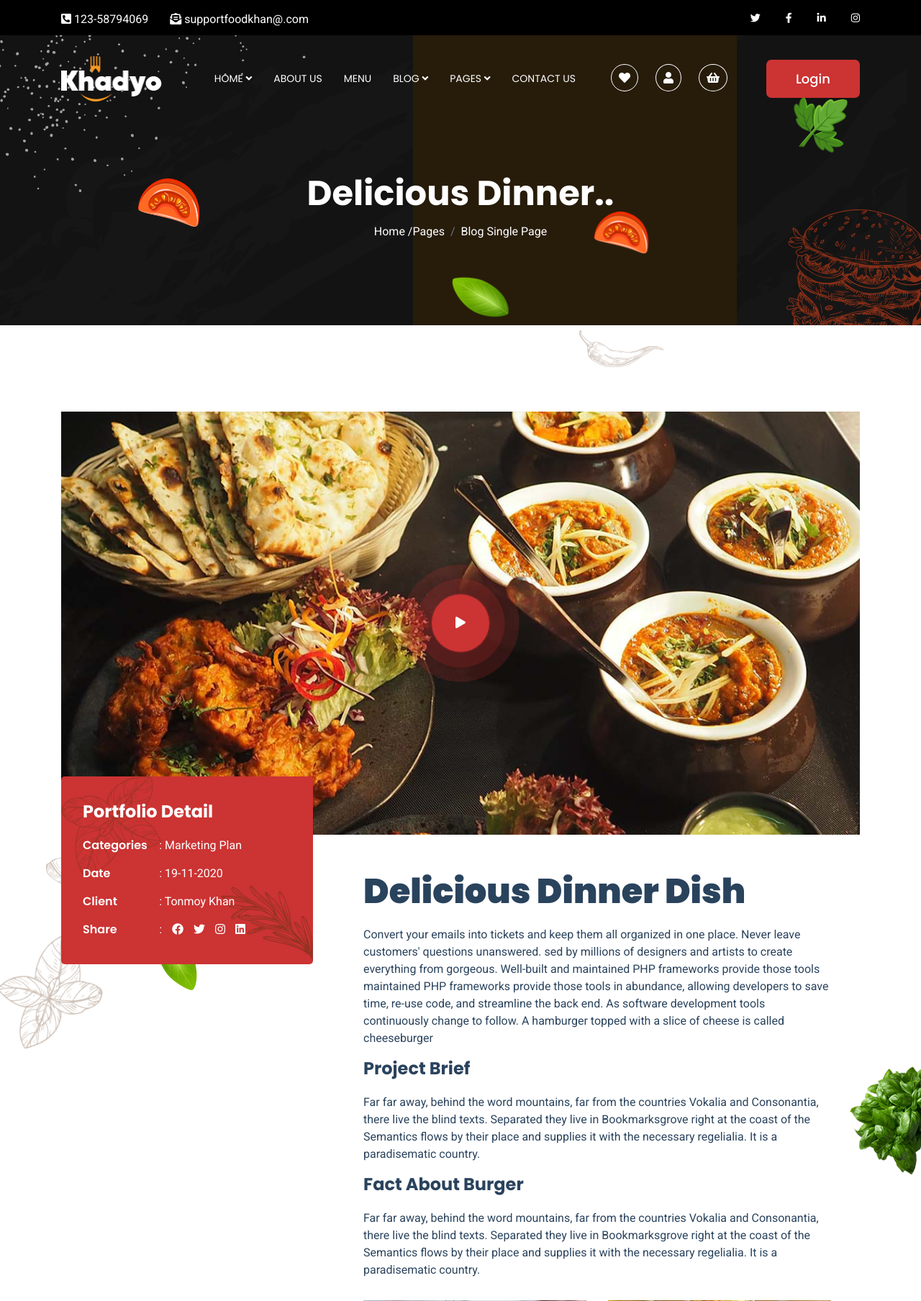
After one commit to duongnx97/Khadyo, a PHP site: page /single-dish.html in a window 1280 px wide. The commit adds this page. Shown: the top 1808 px of the page at 72% size. Run offline with PHP 8.4, Linux system fonts and the light colour scheme.

Commit message:
update new single dish page

```diff
--- a/css/style.css
+++ b/css/style.css
@@ -2862,6 +2862,116 @@ ul.slick-dots {
 .blog-content-section.blog-details-page .blog-comment-form button {
   font-size: 16px; }
 
+/*  Single Dish Page  */
+.portfolio-banner {
+  position: relative; }
+  .portfolio-banner .banner-shapes img {
+    width: inherit; }
+  .portfolio-banner .banner-shapes .bs1 {
+    position: absolute;
+    top: 1%;
+    right: 28%; }
+  .portfolio-banner .banner-shapes .bs2 {
+    position: absolute;
+    top: 50%;
+    right: 16%; }
+  .portfolio-banner .inner-portfolio-box {
+    position: relative; }
+    .portfolio-banner .inner-portfolio-box .play-btn {
+      position: absolute;
+      top: 50%;
+      left: 50%;
+      transform: translate(-50%, -50%);
+      width: 80px;
+      height: 80px;
+      line-height: 80px;
+      display: block;
+      background: #cc3333;
+      text-align: center;
+      border-radius: 50%;
+      color: #ffffff; }
+
+.portfolio-info {
+  position: relative; }
+  .portfolio-info h2 {
+    font-weight: 900; }
+  .portfolio-info p {
+    margin-top: 20px; }
+  .portfolio-info .portfolio-shapes img {
+    width: inherit; }
+  .portfolio-info .portfolio-shapes .ps1 {
+    position: absolute;
+    top: 0;
+    left: 5%; }
+  .portfolio-info .portfolio-shapes span.ps2 {
+    position: absolute;
+    top: 11%;
+    left: 17%; }
+  .portfolio-info .portfolio-shapes span.ps3 {
+    position: absolute;
+    top: 12%;
+    left: 0;
+    transform: rotate(524deg); }
+  .portfolio-info .portfolio-shapes span.ps4 {
+    position: absolute;
+    top: 26%;
+    right: 0; }
+  .portfolio-info .portfolio-shapes span.ps5 {
+    position: absolute;
+    bottom: 0;
+    right: 0; }
+  .portfolio-info .portfolio-info-left {
+    position: relative;
+    background: #cc3333;
+    border-radius: 5px;
+    padding: 35px 25px 21px 30px;
+    color: #ffffff;
+    margin-top: -23%; }
+    .portfolio-info .portfolio-info-left .cat-pos {
+      position: absolute;
+      left: 36%; }
+      .portfolio-info .portfolio-info-left .cat-pos .social-icon {
+        transition: .5s; }
+        .portfolio-info .portfolio-info-left .cat-pos .social-icon:hover {
+          color: #ff9933; }
+    .portfolio-info .portfolio-info-left img {
+      width: inherit; }
+    .portfolio-info .portfolio-info-left .s1 {
+      position: absolute;
+      top: 0;
+      left: 0;
+      z-index: 33; }
+    .portfolio-info .portfolio-info-left .s2 {
+      position: absolute;
+      bottom: 0;
+      right: 0;
+      z-index: 33; }
+    .portfolio-info .portfolio-info-left h5 {
+      color: #ffffff;
+      position: relative;
+      z-index: 40;
+      margin-bottom: 20px; }
+    .portfolio-info .portfolio-info-left li {
+      margin-bottom: 15px;
+      text-transform: capitalize;
+      font-weight: 600 !important;
+      position: relative;
+      z-index: 111;
+      font-family: "Poppins", sans-serif; }
+      .portfolio-info .portfolio-info-left li span {
+        font-weight: 400;
+        font-family: "Roboto", sans-serif; }
+        .portfolio-info .portfolio-info-left li span a {
+          color: #ffffff;
+          margin-left: 10px; }
+          .portfolio-info .portfolio-info-left li span a:hover {
+            transform: rotate(45deg); }
+  .portfolio-info .portfolio-info-right {
+    padding: 50px 40px; }
+    .portfolio-info .portfolio-info-right .inner-portfolio-gallery img {
+      width: inherit;
+      margin-bottom: 20px; }
+
 /* Contact Page */
 .writeto-us {
   position: relative; }
--- a/scss/main.scss
+++ b/scss/main.scss
@@ -16,6 +16,7 @@
 @import 'pages/menu';
 @import 'pages/blog';
 @import 'pages/blogdetail';
+@import 'pages/singledish';
 @import 'pages/contact';
 @import 'pages/404';
 @import 'pages/comingsoon';
--- /dev/null
+++ b/single-dish.html
@@ -0,0 +1,346 @@
+<!DOCTYPE html>
+<html lang="en">
+
+<head>
+    <!-- Required Meta Tags -->
+    <meta charset="UTF-8">
+    <meta http-equiv="X-UA-Compatible" content="IE=edge">
+    <meta name="viewport" content="width=device-width, initial-scale=1.0">
+    <!-- Page Title -->
+    <title>Khadyo - Single Dish</title>
+    <!-- Favicon Icon -->
+    <link rel="shortcut icon" href="images/logo/favicon.png">
+    <!-- CSS Files -->
+    <link rel="stylesheet" href="css/animate.css">
+    <link rel="stylesheet" href="css/meanmenu.min.css">
+    <link rel="stylesheet" href="css/bootstrap.min.css">
+    <link rel="stylesheet" href="css/font-awsome-all.min.css">
+    <link rel="stylesheet" href="css/magnific-popup.css">
+    <link rel="stylesheet" href="css/slick.css">
+    <link rel="stylesheet" href="css/style.css">
+</head>
+
+<body>
+    <!-- Preloader Starts -->
+    <div class="preloader" id="preloader">
+        <div class="preloader-inner">
+            <div class="spinner">
+                <div class="bounce1"></div>
+                <div class="bounce2"></div>
+                <div class="bounce3"></div>
+            </div>
+        </div>
+    </div>
+    <!-- header -->
+    <header>
+        <!-- header-top -->
+        <div class="header-top">
+            <div class="container">
+                <div class="row">
+                    <div class="col-lg-12 col-md-12 col-12 d-flex flex-wrap justify-content-between">
+                        <div class="contact-box">
+                            <span> <a href="#"><i class="fas fa-phone-square-alt"></i> 123-58794069</a> </span>
+                            <span> <a href="#"><i class="fas fa-envelope-open-text"></i> supportfoodkhan@.com</a></span>
+                        </div>
+                        <div class="social-box">
+                            <span><a href="#"><i class="fab fa-twitter"></i></a></span>
+                            <span><a href="#"><i class="fab fa-facebook-f"></i></a></span>
+                            <span><a href="#"><i class="fab fa-linkedin-in"></i></a></span>
+                            <span><a href="#"><i class="fab fa-instagram"></i></a></span>
+                        </div>
+                    </div>
+                </div>
+            </div>
+        </div>
+        <!-- header-bottom -->
+        <div class="header-bottom margin-top-20">
+            <div class="container position-relative">
+                <div class="row d-flex align-items-center">
+                    <div class="col-lg-2 col-md-2 col-sm-2 col-3">
+                        <div class="logo">
+                            <a href="index.html"> <img src="images/logo/logo.png" alt="logo"></a>
+                        </div>
+                    </div>
+                    <div class="col-lg-6 d-none d-lg-block">
+                        <nav id="mobile-menu">
+                            <ul class="main-menu">
+                                <li><a href="#">home <span><i class="fas fa-angle-down"></i></span></a>
+                                    <ul class="submenu">
+                                        <li><a href="index.html">home-1</a></li>
+                                        <li><a href="homepage2.html">home-2</a></li>
+                                        <li><a href="homepage3.html">home-3</a></li>
+                                    </ul>
+                                </li>
+                                <li><a href="about.html">about us</a></li>
+                                <li><a href="menu.html">menu</a></li>
+                                <li><a href="#">blog <span><i class="fas fa-angle-down"></i></span></a>
+                                    <ul class="submenu">
+                                        <li><a href="blog.html">blog</a></li>
+                                        <li><a href="blog-single.html">single blog</a></li>
+                                    </ul>
+                                </li>
+                                <li><a href="#">pages <span><i class="fas fa-angle-down"></i></span></a>
+                                    <ul class="submenu">
+                                        <li><a href="checkout.html">checkout page</a></li>
+                                        <li><a href="single-dish.html">single dish page</a></li>
+                                        <li><a href="food-page.html">food page</a></li>
+                                        <li><a href="food-page2.html">food page 2</a></li>
+                                        <li><a href="shopping-cart.html">shopping cart page</a></li>
+                                        <li><a href="single-food.html">single food page</a></li>
+                                        <li><a href="gallery.html">gallery page</a></li>
+                                        <li><a href="login.html">login page</a></li>
+                                        <li><a href="signup.html">signup page</a></li>
+                                        <li><a href="404.html">404 page</a></li>
+                                    </ul>
+                                </li>
+                                <li><a href="contact.html">contact us</a></li>
+                            </ul>
+                        </nav>
+                    </div>
+                    <div class="col-lg-4 col-md-9 col-8">
+                        <div class="customer-area">
+                            <span>
+                                <a href="#"><i class="fas fa-heart"></i></a>
+                            </span>
+                            <span>
+                                <a href="#"><i class="fas fa-user"></i></a>
+                            </span>
+                            <span>
+                                <a href="shopping-cart.html"><i class="fas fa-shopping-basket"></i></a>
+                            </span>
+                            <a href="login.html" class="btn">login</a>
+                        </div>
+                    </div>
+                </div>
+                <!-- mobile-menu -->
+                <div class="mobile-menu"></div>
+            </div>
+        </div>
+    </header>
+
+    <!-- breadcrumb-area -->
+    <div class="banner-area breadcrumb-area padding-top-120 padding-bottom-90">
+        <div class="bread-shapes">
+            <span class="b-shape-1 item-bounce"><img src="images/img/5.png" alt=""></span>
+            <span class="b-shape-2"><img src="images/img/6.png" alt=""></span>
+            <span class="b-shape-3"><img src="images/img/7.png" alt=""></span>
+            <span class="b-shape-4"><img src="images/img/9.png" alt=""></span>
+            <span class="b-shape-5"><img src="images/shapes/18.png" alt=""></span>
+            <span class="b-shape-6 item-animateOne"><img src="images/img/7.png" alt=""></span>
+        </div>
+        <div class="container padding-top-120">
+            <div class="row justify-content-center">
+                <nav aria-label="breadcrumb">
+                    <h2 class="page-title">Delicious Dinner..</h2>
+                    <ol class="breadcrumb text-center">
+                        <li class="breadcrumb-item"><a href="index.html">Home </a>/<a href="index.html">pages</a></li>
+                        <li class="breadcrumb-item active" aria-current="page">blog single page</li>
+                    </ol>
+                </nav>
+            </div>
+        </div>
+    </div>
+
+    <!-- portfolio banner area -->
+    <div class="portfolio-banner padding-top-120">
+        <div class="banner-shapes">
+            <span class="bs1"><img src="images/shapes/13.png" alt=""></span>
+            <span class="bs2"><img src="images/shapes/26.png" alt=""></span>
+        </div>
+        <div class="container">
+            <div class="row">
+                <div class="col-lg-12">
+                    <div class="inner-portfolio-box wow fadeIn">
+                        <img src="images/menu-item/single-portfolio.jpg" alt="">
+                        <span>
+                            <a class="popup-youtube play-btn item-ripple" href="https://www.youtube.com/watch?v=9xwazD5SyVg">
+                                <i class="fas fa-play"></i>
+                            </a>
+                        </span>
+                    </div>
+                </div>
+            </div>
+        </div>
+    </div>
+
+    <!-- portfolio-info -->
+    <div class="portfolio-info padding-bottom-100">
+        <div class="portfolio-shapes">
+            <span class="ps1"><img src="images/shapes/12.png" alt=""></span>
+            <span class="ps2"><img src="images/shapes/26.png" alt=""></span>
+            <span class="ps3"><img src="images/shapes/7.png" alt=""></span>
+            <span class="ps4"><img src="images/img/32.png" alt=""></span>
+            <span class="ps5"><img src="images/shapes/16.png" alt=""></span>
+        </div>
+        <div class="container">
+            <div class="row">
+                <div class="col-lg-4 wow fadeInUp">
+                    <div class="portfolio-info-left">
+                        <h5>Portfolio Detail</h5>
+                        <ul>
+                            <li>Categories <span class="cat-pos">: Marketing Plan</span></li>
+                            <li>date <span class="cat-pos">: 19-11-2020</span></li>
+                            <li>client <span class="cat-pos">: tonmoy khan</span></li>
+                            <li>share
+                                <span class="cat-pos"> :
+                                    <span><a class="social-icon" href="#"><i class="fab fa-facebook"></i></a></span>
+                                    <span><a class="social-icon" href="#"><i class="fab fa-twitter"></i></a></span>
+                                    <span><a class="social-icon" href="#"><i class="fab fa-instagram"></i></a></span>
+                                    <span><a class="social-icon" href="#"><i class="fab fa-linkedin"></i></a></span>
+                                </span>
+                            </li>
+                        </ul>
+                        <span class="s1"><img src="images/shapes/7.png" alt=""></span>
+                        <span class="s2"><img src="images/shapes/35.png" alt=""></span>
+                    </div>
+                </div>
+
+                <div class="col-lg-8">
+                    <div class="portfolio-info-right">
+                        <h2 class="wow fadeInUp">Delicious Dinner Dish</h2>
+                        <p class="wow fadeInUp"> Convert your emails into tickets and keep them all organized in one place. Never leave
+                            customers' questions unanswered. sed by millions of designers and artists to create everything from gorgeous.
+                            Well-built and maintained PHP frameworks provide those tools maintained PHP frameworks provide those tools in
+                            abundance, allowing developers to save time, re-use code, and streamline the back end. As software development tools
+                            continuously change to follow. A hamburger topped with a slice of cheese is called cheeseburger
+                        </p>
+
+                        <h5 class="wow fadeInUp">Project Brief</h5>
+                        <p class="wow fadeInUp">Far far away, behind the word mountains, far from the countries Vokalia and Consonantia, there
+                            live the blind texts. Separated they live in Bookmarksgrove right at the coast of the Semantics
+                            flows by their place and supplies it with the necessary regelialia. It is a paradisematic country.
+                        </p>
+
+                        <h5 class="wow fadeInUp">Fact About Burger</h5>
+                        <p class="wow fadeInUp">Far far away, behind the word mountains, far from the countries Vokalia and Consonantia, there
+                            live the blind texts. Separated they live in Bookmarksgrove right at the coast of the Semantics
+                            flows by their place and supplies it with the necessary regelialia. It is a paradisematic country.
+                        </p>
+
+                        <div class="inner-portfolio-gallery margin-top-30">
+                            <div class="row">
+                                <div class="col-lg-6 col-md-12 wow fadeInLeft">
+                                    <img src="images/gallery/single-portfolio1.jpg" alt="">
+                                </div>
+                                <div class="col-lg-6 col-md-12 wow fadeInRight">
+                                    <div class="row">
+                                        <div class="col-lg-12 col-md-12">
+                                            <img src="images/gallery/single-portfolio2.jpg" alt="">
+                                        </div>
+                                    </div>
+                                    <div class="row">
+                                        <div class="col-lg-6 col-md-6 col-6">
+                                            <img src="images/gallery/single-portfolio4.jpg" alt="">
+                                        </div>
+                                        <div class="col-lg-6 col-md-6 col-6">
+                                            <img src="images/gallery/single-portfolio3.jpg" alt="">
+                                        </div>
+                                    </div>
+                                </div>
+                            </div>
+                        </div>
+                        <p class="wow fadeInUp">Far far away, behind the word mountains, far from the countries Vokalia and Consonantia, there
+                            live the blind texts. Separated they live in Bookmarksgrove right at the coast of the Semantics
+                            flows by their place and supplies it with the necessary regelialia. It is a paradisematic country.
+                        </p>
+                    </div>
+                </div>
+            </div>
+        </div>
+    </div>
+
+    <!-- footer area -->
+    <footer class="padding-top-40 padding-bottom-40">
+        <div class="fo-shapes">
+            <span class="fs-1"><img src="images/gallery/26.png" alt=""></span>
+            <span class="fs-2 item-bounce"><img src="images/shapes/25.png" alt=""></span>
+            <span class="fs-3 item-bounce"><img src="images/shapes/26.png" alt=""></span>
+            <span class="fs-4 item-bounce"><img src="images/shapes/27.png" alt=""></span>
+            <span class="fs-5 item-animateTwo"><img src="images/shapes/3.png" alt=""></span>
+            <span class="fs-6"><img src="images/shapes/22.png" alt=""></span>
+            <span class="fs-7"><img src="images/shapes/30.png" alt=""></span>
+        </div>
+        <div class="footer-top d-none d-md-block">
+            <div class="container">
+                <div class="row align-items-center justify-content-between padding-bottom-25">
+                    <div class="col-lg-3 col-md-3">
+                        <div class="f-logo">
+                            <a href="index.html"> <img src="images/logo/logo.png" alt=""></a>
+                        </div>
+                    </div>
+                    <div class="col-lg-6 col-md-6">
+                        <div class="f-title">
+                            <h4>Feel Hunger! Order Your<span> Like Food.</span></h4>
+                        </div>
+                    </div>
+                    <div class="col-lg-2 col-md-3">
+                        <a href="shopping-cart.html" class="btn">order now</a>
+                    </div>
+                </div>
+                <hr>
+            </div>
+        </div>
+        <div class="footer-bottom padding-top-22 padding-bottom-30">
+            <div class="container">
+                <div class="row">
+                    <div class="col-lg-3 col-md-6 col-12 margin-bottom-20">
+                        <div class="widget">
+                            <h6>address</h6>
+                            <p>570 8th Ave,New York, NY 10018 United States</p>
+                            <a href="#" class="f-link">view google map</a>
+                        </div>
+                    </div>
+                    <div class="col-lg-3 col-md-6 col-12 margin-bottom-20">
+                        <div class="widget">
+                            <h6>book a table</h6>
+                            <p>Dogfood och Sliders foodtruck. Under Om oss kan ni läsa</p>
+                            <a href="#" class="f-link">make a call</a>
+                        </div>
+                    </div>
+                    <div class="col-lg-3 col-md-6 col-12 margin-bottom-20">
+                        <div class="widget">
+                            <h6>opening hours</h6>
+                            <p>
+                                <span>monday-friday: 8am - 4pm</span>
+                                <br><span>saturday: 9am - 5pm</span>
+                            </p>
+                            <a href="#" class="f-link">make a call</a>
+                        </div>
+                    </div>
+                    <div class="col-lg-3 col-md-6 col-12 margin-bottom-20">
+                        <div class="widget">
+                            <h6>newsletter</h6>
+                            <div class="newsletter d-flex">
+                                <form action="#">
+                                    <input type="email" placeholder="Enter your email">
+                                    <button type="submit"><i class="fas fa-paper-plane"></i></button>
+                                </form>
+                            </div>
+                            <a href="#" class="f-link">subscribe now</a>
+                        </div>
+                    </div>
+                </div>
+            </div>
+        </div>
+        <div class="copyright-area text-center">
+            <p>Copyright © 2021 <a href="index.html">Khadyo</a></p>
+        </div>
+    </footer>
+
+    <!-- ToTop Button -->
+    <button class="scrollup"><i class="fas fa-angle-up"></i></button>
+
+    <!-- Javascript Files -->
+    <script src="js/vendor/jquery-2.2.4.min.js"></script>
+    <script src="js/vendor/bootstrap.min.js"></script>
+    <script src="js/vendor/jquery.meanmenu.min.js"></script>
+    <script src="js/vendor/jquery.magnific-popup.min.js"></script>
+    <script src="js/vendor/slick.min.js"></script>
+    <script src="js/vendor/countdown.js"></script>
+    <script src="js/vendor/counterup.min.js"></script>
+    <script src="js/vendor/waypoints.min.js"></script>
+    <script src="js/vendor/wow.min.js"></script>
+    <script src="js/main.js"></script>
+</body>
+
+</html>
```
Also changed, not shown: scss/pages/_singledish.scss (added, +154 -0 lines), images/gallery/single-portfolio1.jpg (added), images/gallery/single-portfolio2.jpg (added), images/gallery/single-portfolio3.jpg (added), images/gallery/single-portfolio4.jpg (added), images/menu-item/single-portfolio.jpg (added), 1 other file.
